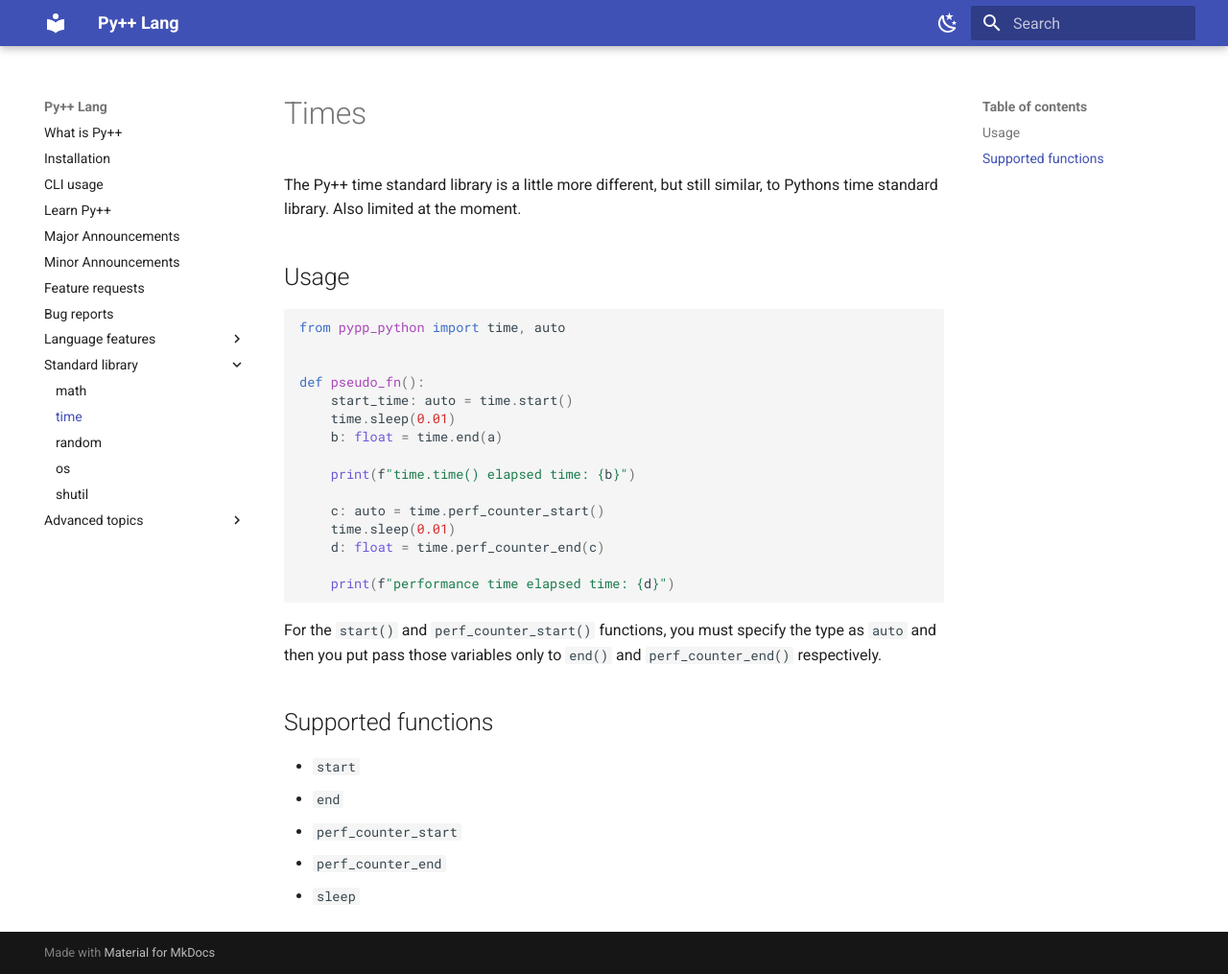
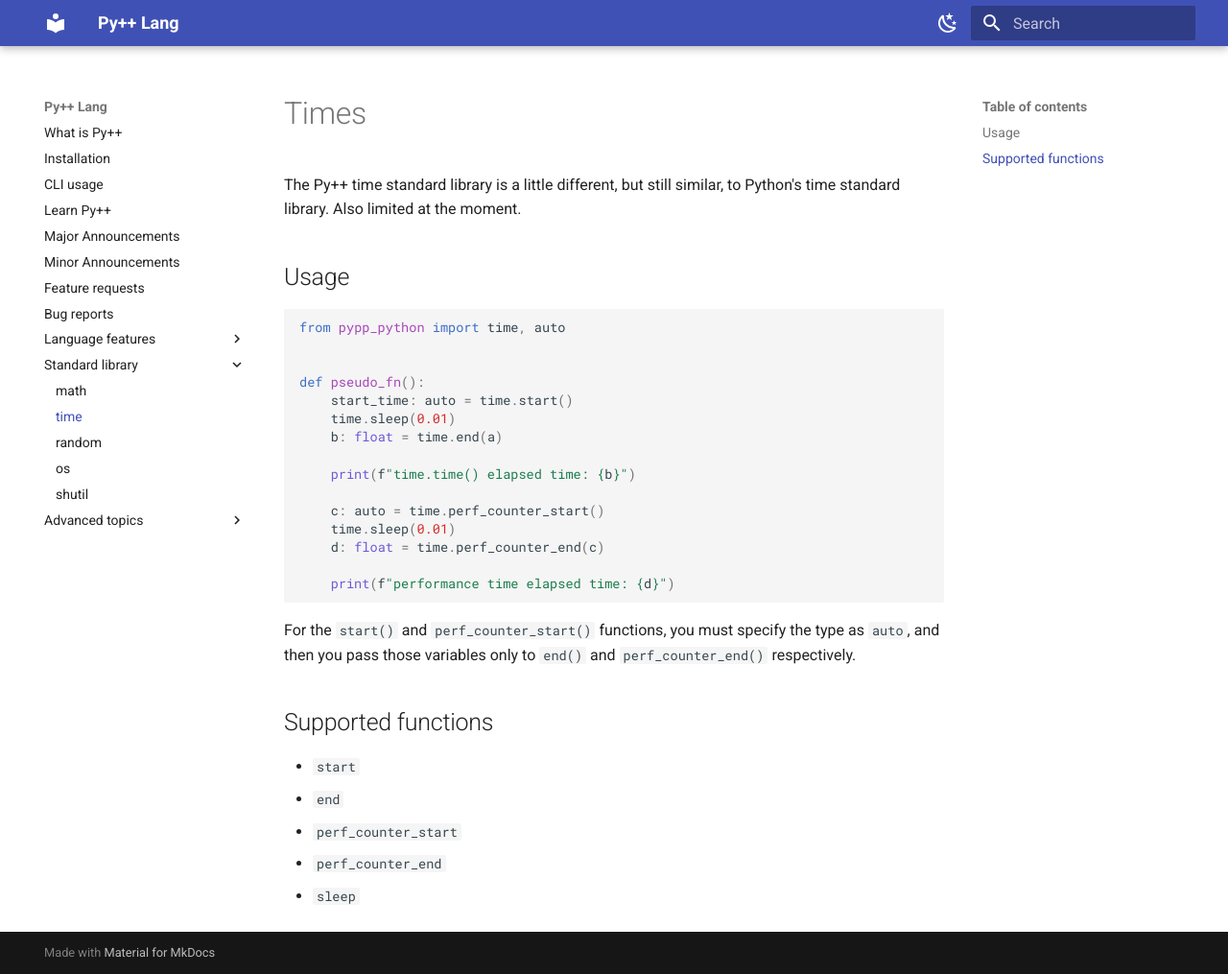
Before and after one commit to curtispuetz/pypp-docs, an MkDocs documentation site: the page built from docs/stl/time.md, in a window 1280 px wide and 1015 px high. Shown: the whole window at 96% size. Built offline with MkDocs 1.6.1 and Material for MkDocs 9.7.7, drawn with Linux system fonts in a browser that asks for light colours.

Commit message:
Fix grammatical errors in time.md

````diff
--- a/docs/stl/time.md
+++ b/docs/stl/time.md
@@ -1,6 +1,6 @@
 # Times
 
-The Py++ time standard library is a little more different, but still similar, to Pythons time standard library. Also limited at the moment.
+The Py++ time standard library is a little different, but still similar, to Python's time standard library. Also limited at the moment.
 
 ## Usage
 
@@ -22,7 +22,7 @@ def pseudo_fn():
     print(f"performance time elapsed time: {d}")
 ```
 
-For the `start()` and `perf_counter_start()` functions, you must specify the type as `auto` and then you put pass those variables only to `end()` and `perf_counter_end()` respectively.
+For the `start()` and `perf_counter_start()` functions, you must specify the type as `auto`, and then you pass those variables only to `end()` and `perf_counter_end()` respectively.
 
 ## Supported functions
 
````
